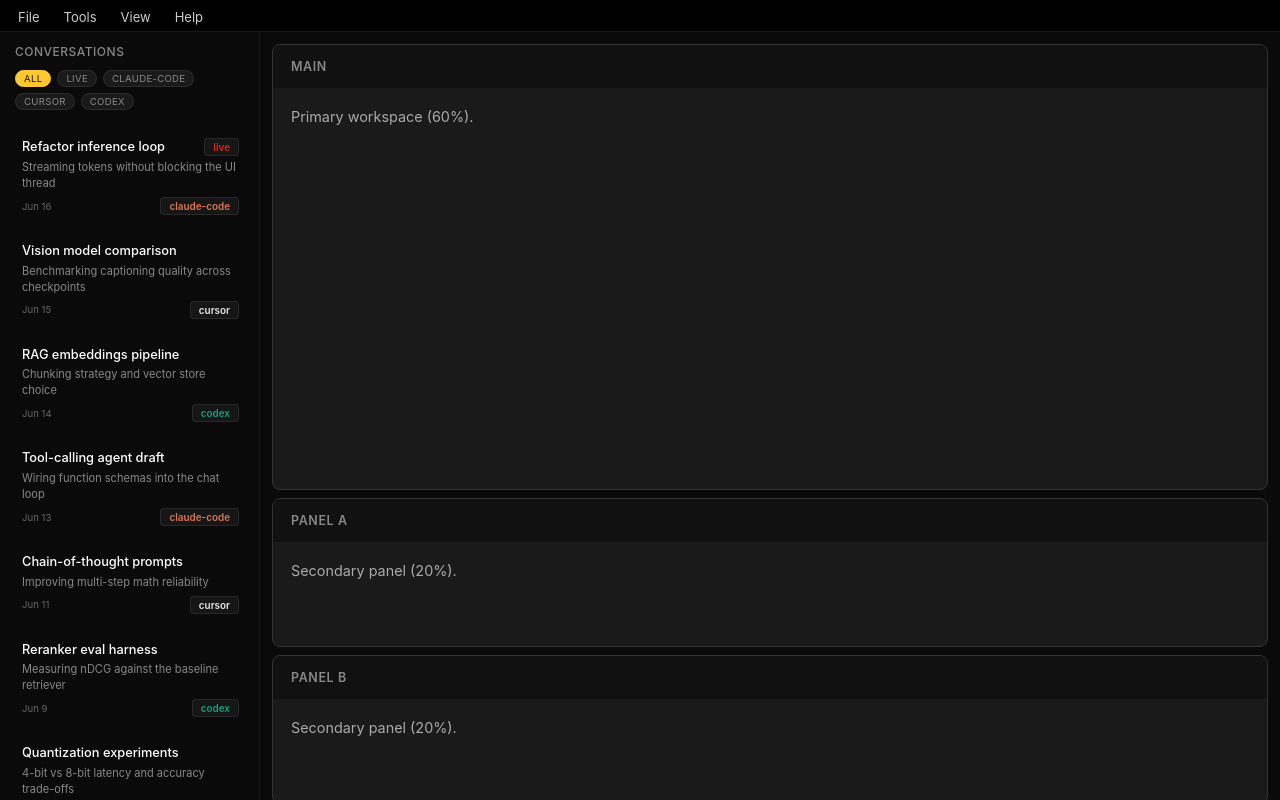
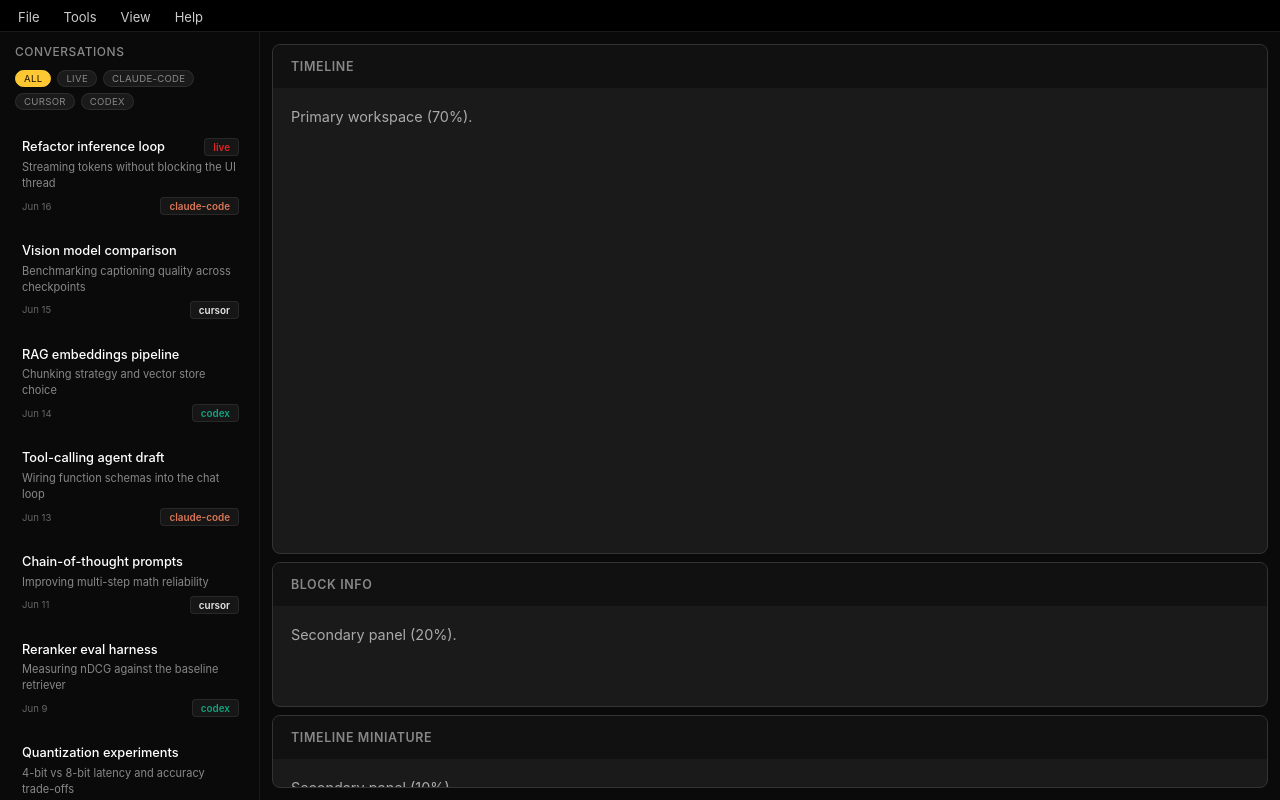
Before and after one commit to amd/agentsim, a website built with Vite: page src/app/index.html in a window 1280 px wide. Built offline with nearby package versions, Linux system fonts and the light colour scheme.

Commit message:
adj main pane layout

```diff
--- a/src/app/src/styles/app.css
+++ b/src/app/src/styles/app.css
@@ -199,13 +199,13 @@ html, body {
     gap: 4px;
 }
 
-/* --- Main canvas (3 stacked sections, 60/20/20) -------------------------- */
+/* --- Main canvas (3 stacked sections, 70/20/10) -------------------------- */
 .canvas {
     flex: 1;
     min-width: 0;
     height: 100%;
     display: grid;
-    grid-template-rows: 60% 20% 20%;
+    grid-template-rows: 7fr 2fr 1fr;
     gap: 8px;
     padding: 12px;
     overflow: hidden;
--- a/src/app/src/ui/Canvas.ts
+++ b/src/app/src/ui/Canvas.ts
@@ -7,11 +7,11 @@ function section(title: string, placeholder: string): HTMLElement {
   ]);
 }
 
-// Three stacked sections at 60% / 20% / 20% height (grid rows set in app.css).
+// Three stacked sections at 70% / 20% / 10% height (grid rows set in app.css).
 export function createCanvas(): HTMLElement {
   return el("div", { class: "canvas" }, [
-    section("Main", "Primary workspace (60%)."),
-    section("Panel A", "Secondary panel (20%)."),
-    section("Panel B", "Secondary panel (20%)."),
+    section("Timeline", "Primary workspace (70%)."),
+    section("Block Info", "Secondary panel (20%)."),
+    section("Timeline Miniature", "Secondary panel (10%)."),
   ]);
 }
```
